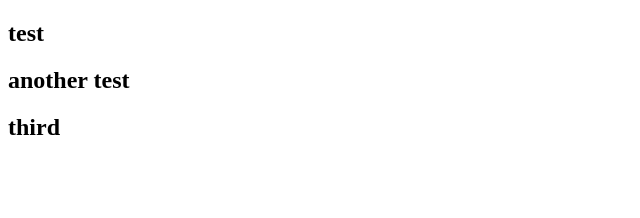
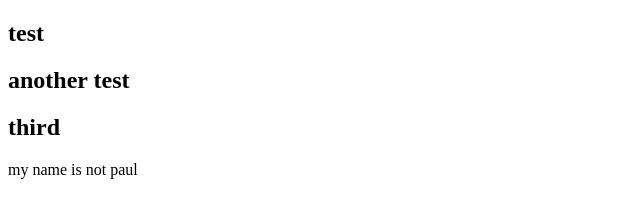
Before and after one commit to Chadm199/day-2, a plain HTML site: page index.html in a window 1280 px wide. Shown: the whole page, without its empty margins (0-640 px from the left). Drawn offline with Linux system fonts and the light colour scheme.

Commit message:
not paul

```diff
--- a/index.html
+++ b/index.html
@@ -8,5 +8,7 @@
     <h2>test</h2>
     <h2>another test</h2>
     <h2>third</h2>
+
+    my name is not paul
 </body>
 </html>
```
